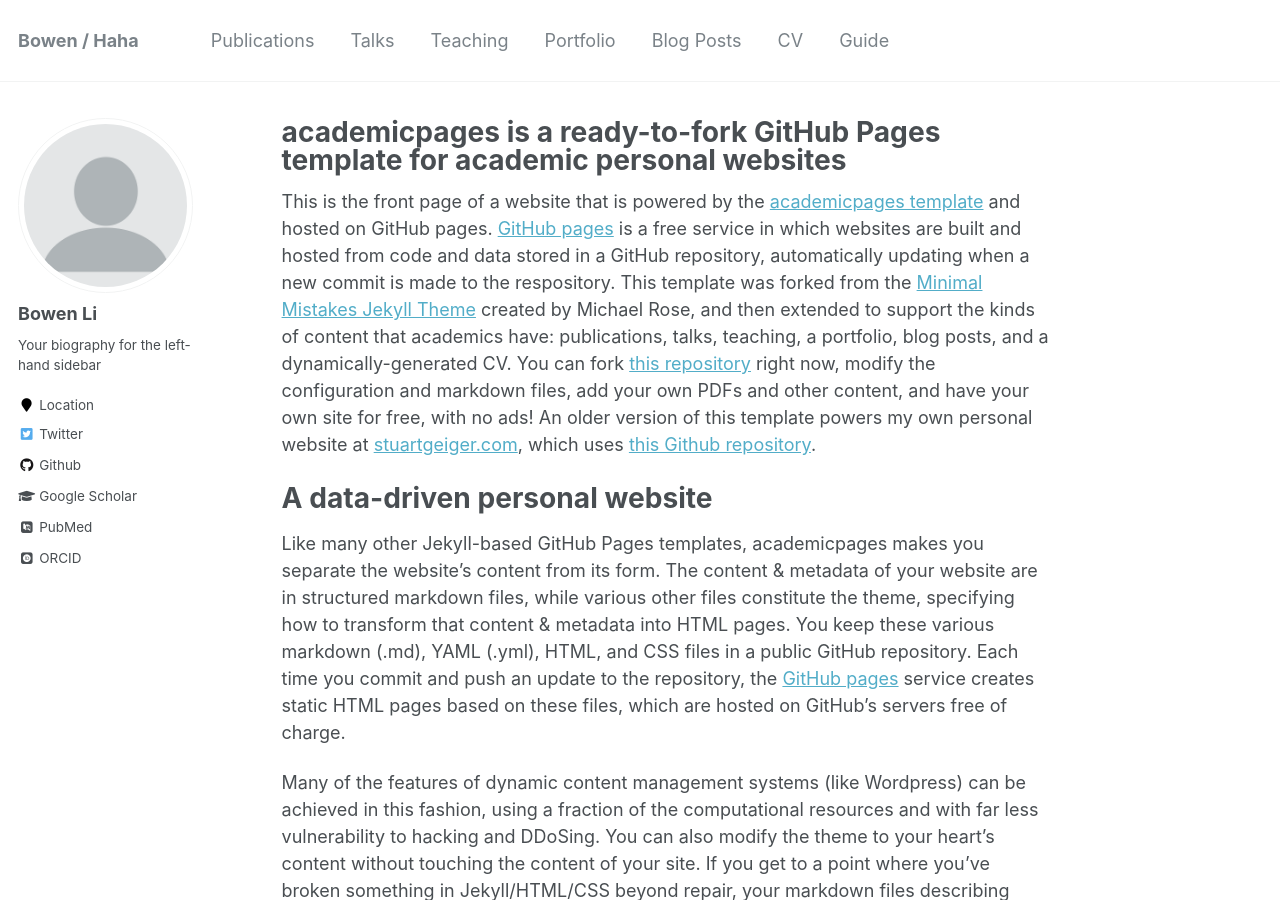
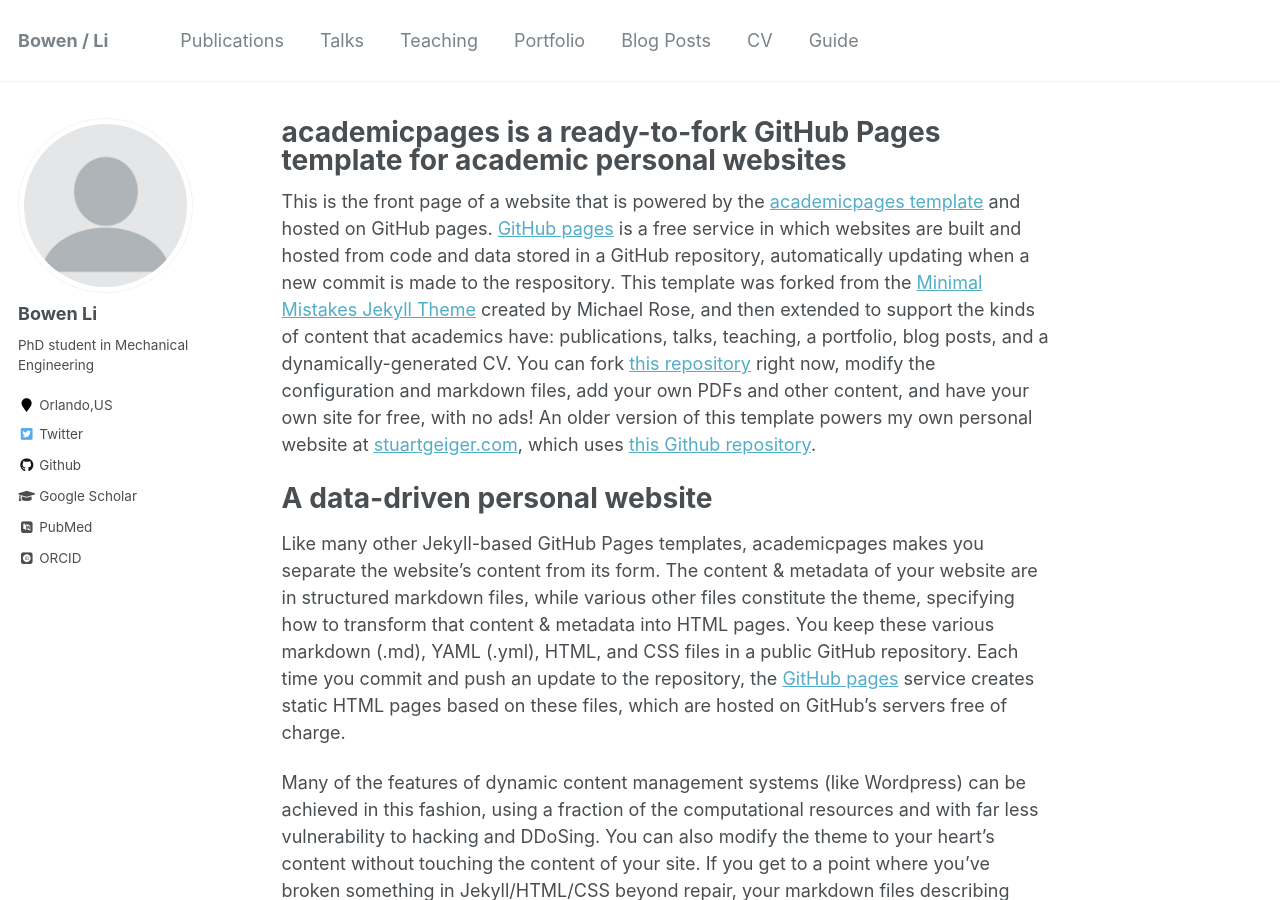
Before and after one commit to BowenL1/BowenL1.github.io, a Jekyll site: the page built from _pages/about.md, in a window 1280 px wide and 900 px high. Built offline with Jekyll 4.4.1, drawn with Linux system fonts in a browser that asks for light colours; some web fonts are replaced.

Commit message:
Add files via upload

```diff
--- a/_config.yml
+++ b/_config.yml
@@ -7,7 +7,7 @@
 
 # Site Settings
 locale                   : "en-US"
-title                    : "Bowen / Haha"
+title                    : "Bowen / Li"
 title_separator          : "-"
 name                     : &name "Your Name"
 description              : &description "TEST1"
@@ -82,13 +82,13 @@ analytics:
 author:
   name             : "Bowen Li"
   avatar           : "profile.png"
-  bio              : "Your biography for the left-hand sidebar"
-  location         : "Location"
+  bio              : "PhD student in Mechanical Engineering"
+  location         : "Orlando,US"
   employer         :
   pubmed           : "https://www.ncbi.nlm.nih.gov/pubmed/?term=john+snow"
-  googlescholar    : "http://yourfullgooglescholarurl.com"
+  googlescholar    : "https://scholar.google.com/citations?hl=en&user=qnwhb2cAAAAJ"
   email            :
-  researchgate     :  # example: "https://www.researchgate.net/profile/yourprofile"
+  researchgate     :  # example: "https://www.researchgate.net/profile/Bowen-Li-52"
   uri              :
   bitbucket        :
   codepen          :
```
